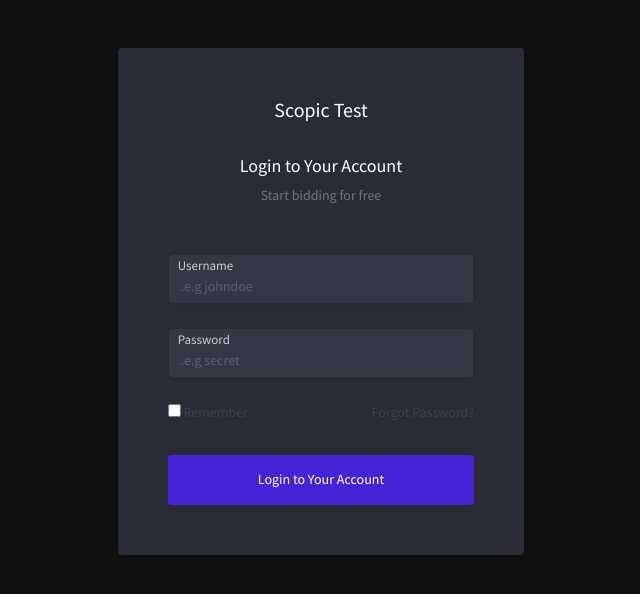
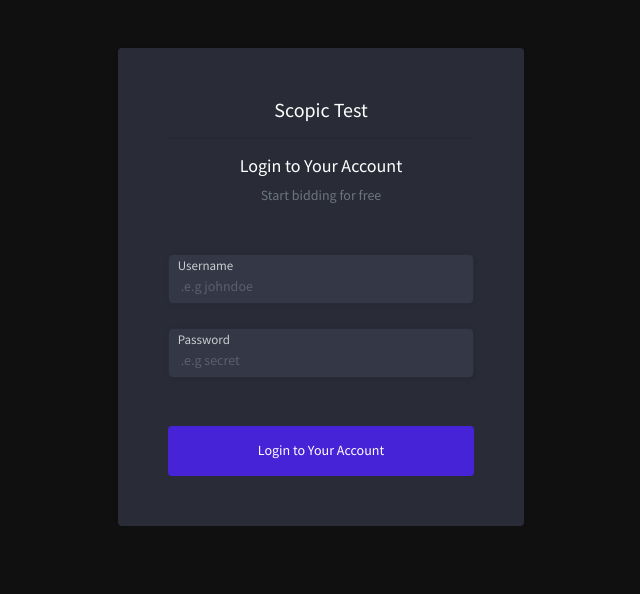
Before and after one commit to kofi-dalvik/auction, a React (Create React App) app: page /login in a window 1280 px wide. Shown: the top 594 px of the page, without its empty margins (319-959 px from the left). Built offline with nearby package versions, Linux system fonts and the light colour scheme.

Commit message:
added button component

```diff
--- a/src/pages/Login.js
+++ b/src/pages/Login.js
@@ -6,6 +6,8 @@ import { login } from '../adapters/authentication';
 import {SET_AUTH_USER} from '../store/action-types';
 import {routes}  from './Router';
 import { notifyError } from '../helpers';
+
+import {Button} from '../components';
 
 function Login() {
     const [username, setUsername] = useState('');
@@ -73,14 +75,7 @@ function Login() {
                                 placeholder=".e.g secret" />
                         </div>
 
-                        <div className="mt-4 d-flex justify-content-between">
-                            <label>
-                                <input type="checkbox"/> Remember
-                            </label>
-                            <span>Forgot Password?</span>
-                        </div>
-
-                        <button type="submit" className="btn btn-primary btn-block mt-4 font-small">Login to Your Account</button>
+                        <Button className="btn-primary mt-5" block label="Login to Your Account"/>
                     </form>
                 </div>
             </div>
```
